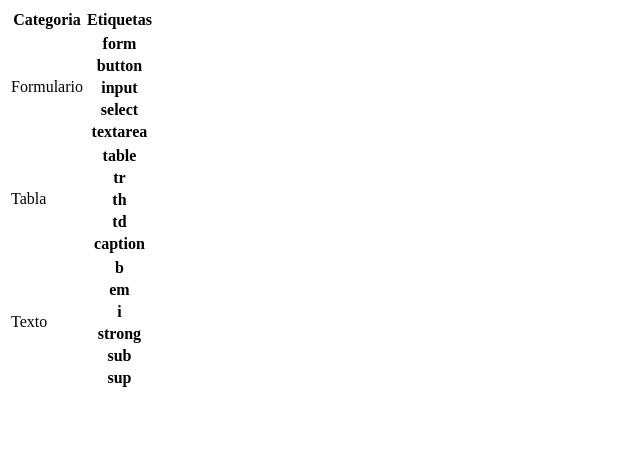
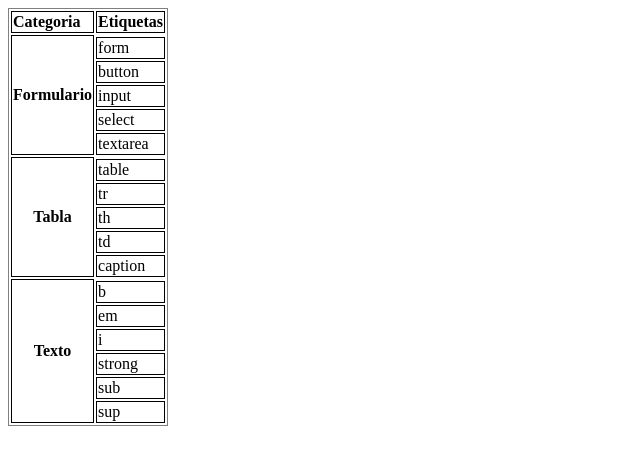
Before and after one commit to JuanMarinG/UD29-TABLAS-DIV, a plain HTML site: page ejercicio-20/index.html in a window 1280 px wide. Shown: the whole page, without its empty margins (0-640 px from the left). Drawn offline with Linux system fonts and the light colour scheme; the site is published under a folder, as on GitHub Pages, so addresses that start at the root find nothing.

Commit message:
Update Link css

```diff
--- a/ejercicio-20/index.html
+++ b/ejercicio-20/index.html
@@ -5,7 +5,7 @@
     <meta http-equiv="X-UA-Compatible" content="IE=edge">
     <meta name="viewport" content="width=device-width, initial-scale=1.0">
     <title>Ejercicio 20</title>
-    <link rel="stylesheet" href="/ejercicio-20/css/ex20.css">
+    <link rel="stylesheet" href="../css/ex20.css">
 </head>
 <body>
     <table>
```
